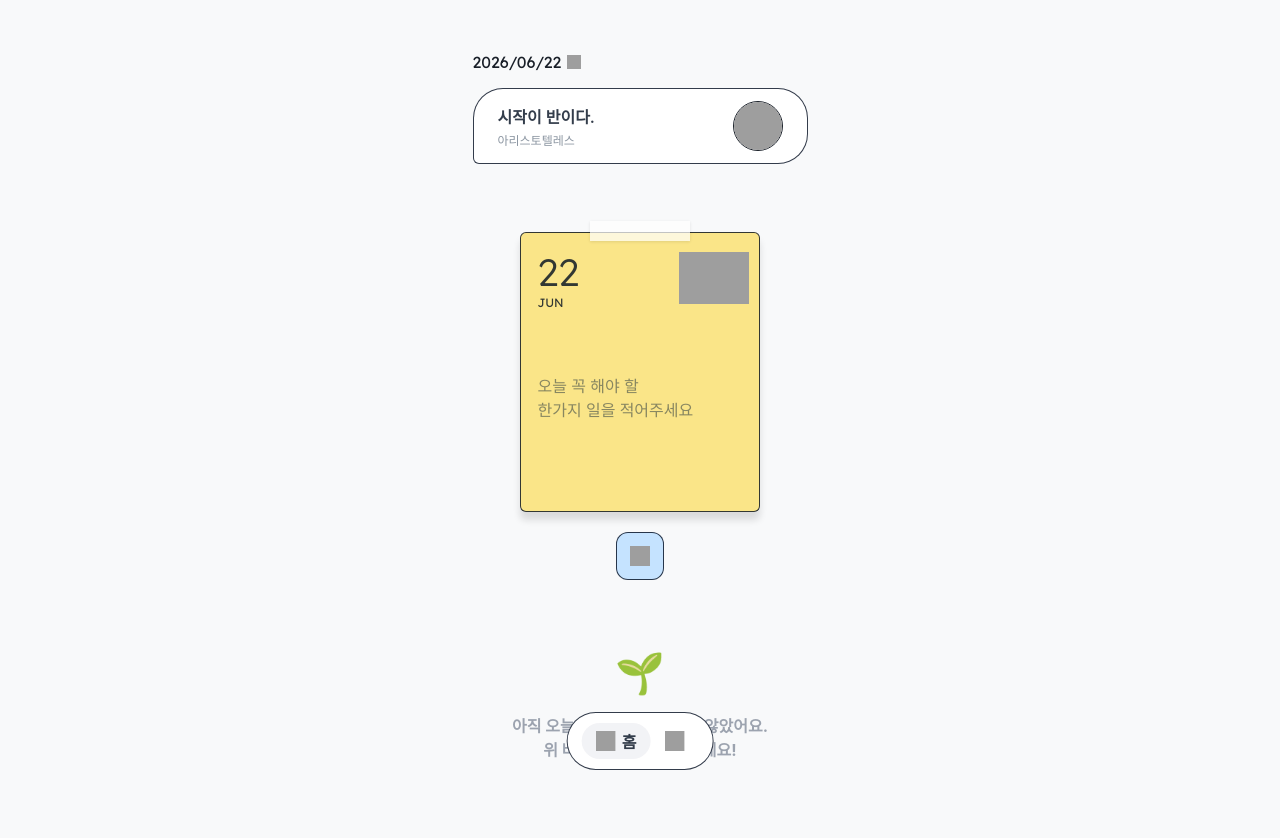
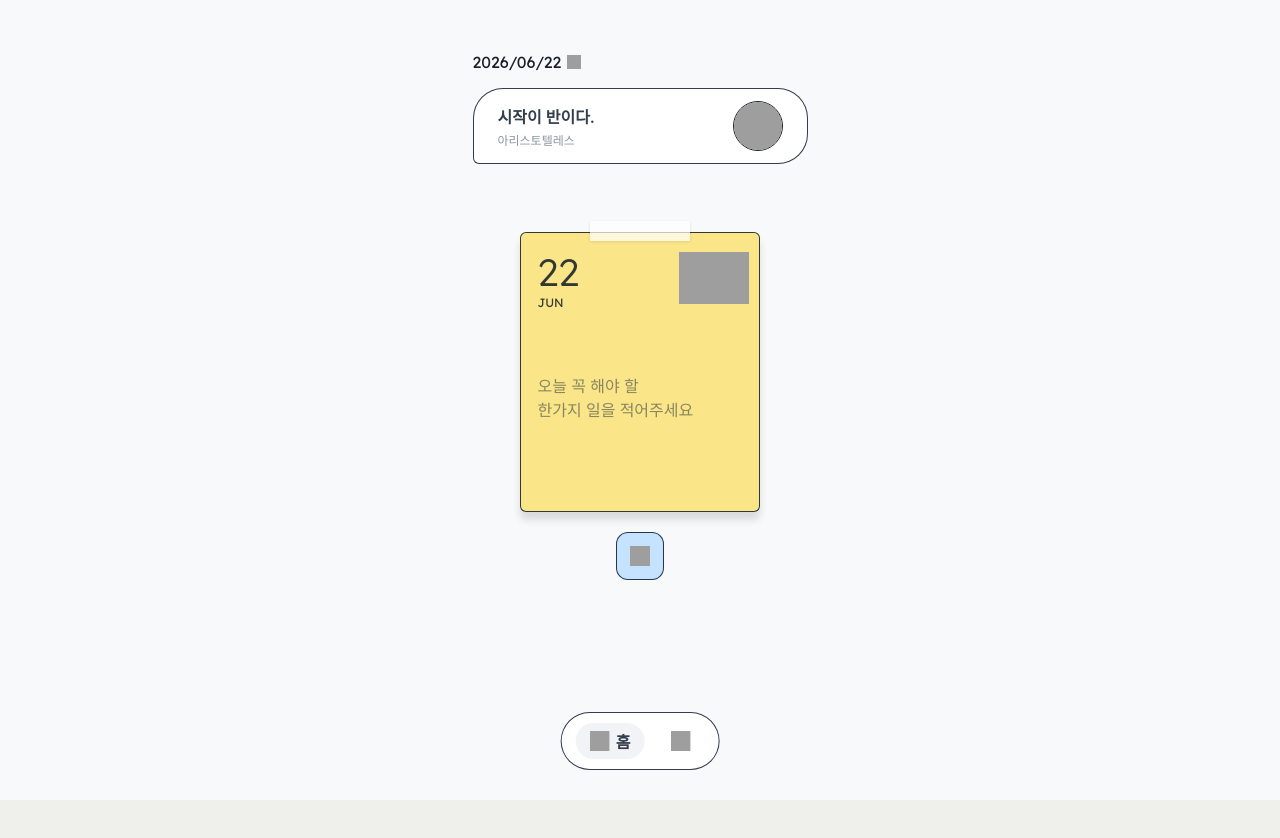
Before and after one commit to haengv/today-doit, a React (Vite) app: page / in a window 1280 px wide. Both pictures are taken after a click on the button "시작하기". Shown: the top 838 px of the page. After the commit the page ends 800 px from the top, so only its background shows below. Built offline with nearby package versions, Linux system fonts and the light colour scheme; grey boxes are pictures that could not be loaded.

Commit message:
style: remove sprout icon block and fix tab bar gap

```diff
--- a/src/App.tsx
+++ b/src/App.tsx
@@ -233,12 +233,7 @@ export default function App() {
           {hasActiveGoal && <div style={{ height: 28 }} />}
 
           {/* Dynamic Bottom Area */}
-          {!hasActiveGoal ? (
-            <div style={{ textAlign: 'center', color: '#9CA3AF', marginTop: 40 }}>
-              <div style={{ fontSize: 40, marginBottom: 16 }}>🌱</div>
-              <p style={{ fontSize: 16, fontWeight: 700 }}>아직 오늘의 목표를 설정하지 않았어요.<br/>위 버튼을 눌러 시작해보세요!</p>
-            </div>
-          ) : (
+          {!hasActiveGoal ? null : (
             <>
               {/* Progress Box */}
               <div className="neo-card" style={{ padding: 20, backgroundColor: '#FFFFFF', border: '3px solid #191f28', marginBottom: 20 }}>
@@ -1022,7 +1017,7 @@ export default function App() {
           background: '#FFF', border: '1.5px solid rgba(0,12,30,0.8)', borderRadius: 156,
           display: 'flex', alignItems: 'center', justifyContent: 'center', padding: '10px 14px', zIndex: 1000,
         }}>
-          <div style={{ display: 'flex', alignItems: 'center' }}>
+          <div style={{ display: 'flex', alignItems: 'center', gap: 12 }}>
             <div
               onClick={() => { setTab('home'); setScreen('home'); }}
               style={{
```
